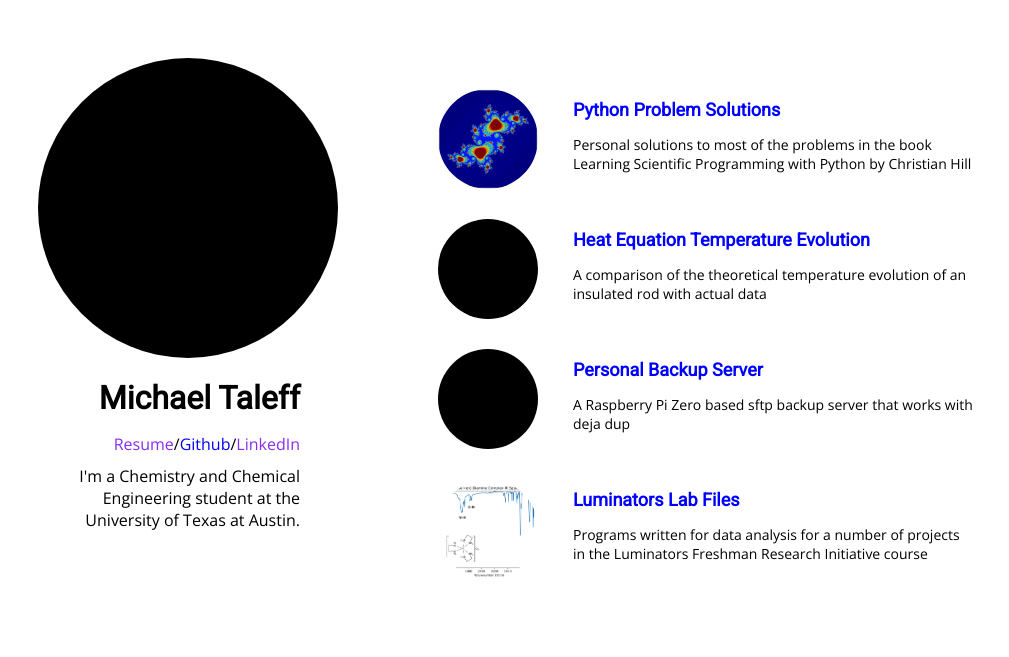
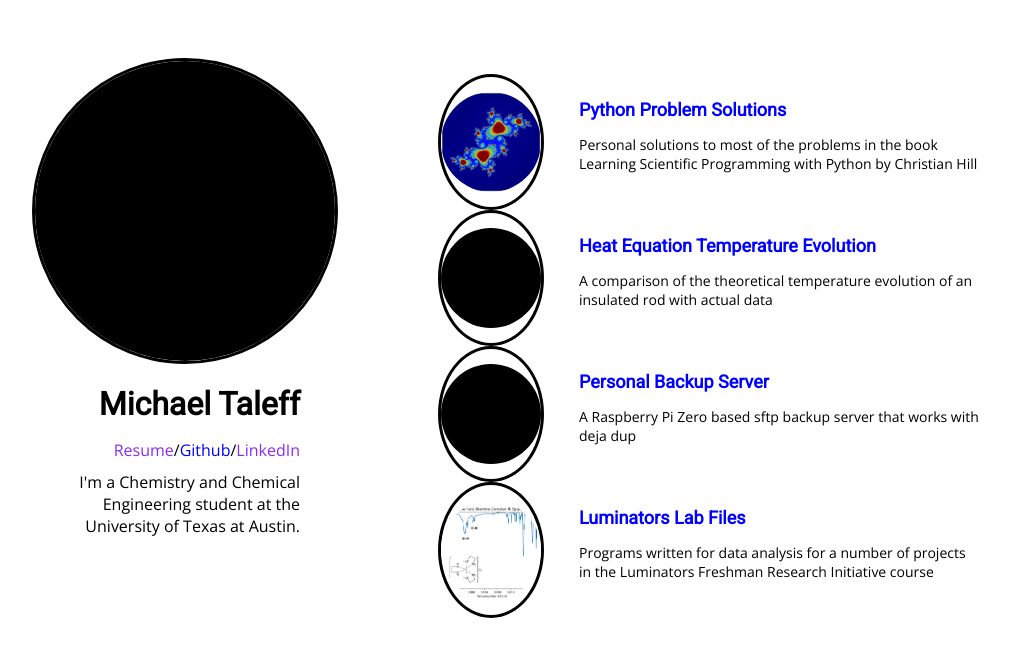
Before and after one commit to taleff/taleff.github.io, a Jekyll site: the page built from index.html, in a window 1280 px wide. Shown: the top 657 px of the page, without its empty margins (103-1112 px from the left). Built offline with Jekyll 4.4.1, drawn with Linux system fonts in a browser that asks for light colours.

Commit message:
Update main.css

```diff
--- a/css/main.css
+++ b/css/main.css
@@ -50,7 +50,10 @@
 }
 
 img {
+    border: solid;
+    border-width: 3px;
     border-radius: 50%;
+    border-color: black;
 }
 
 ul {
```
